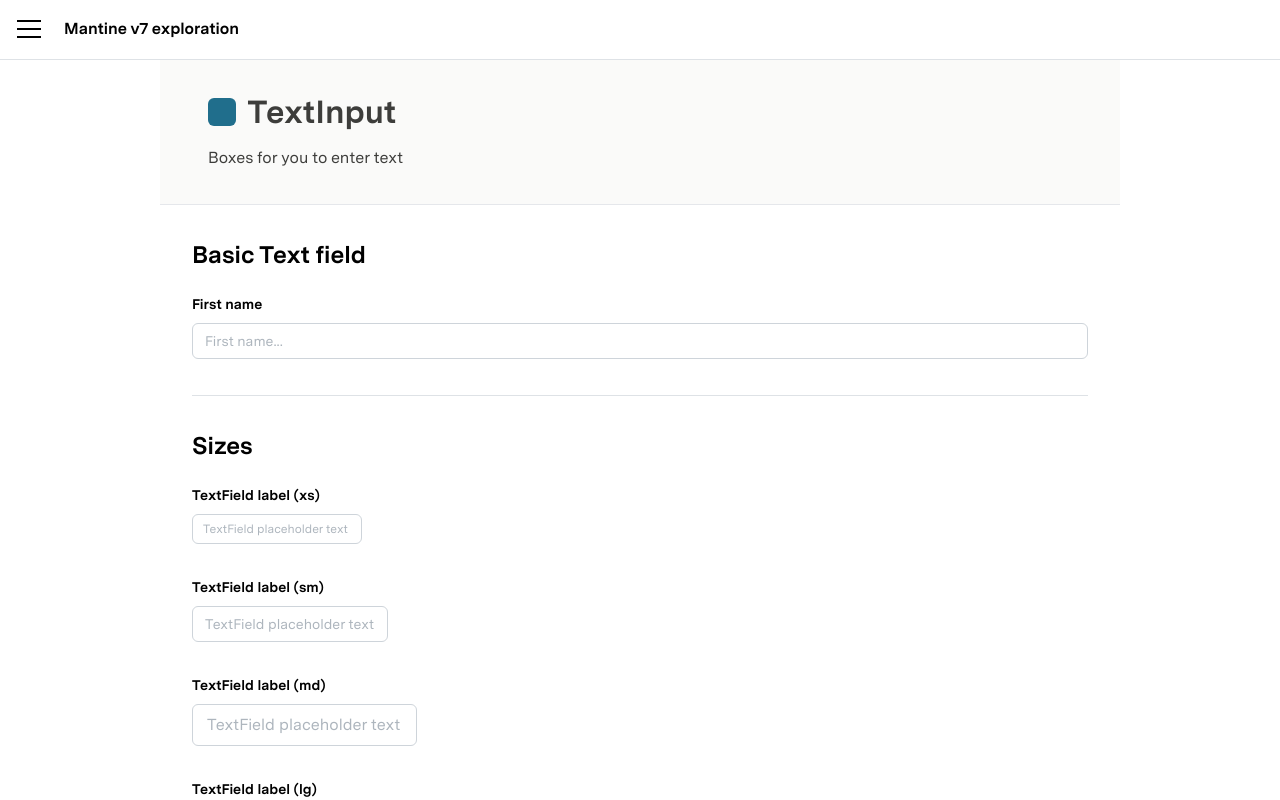
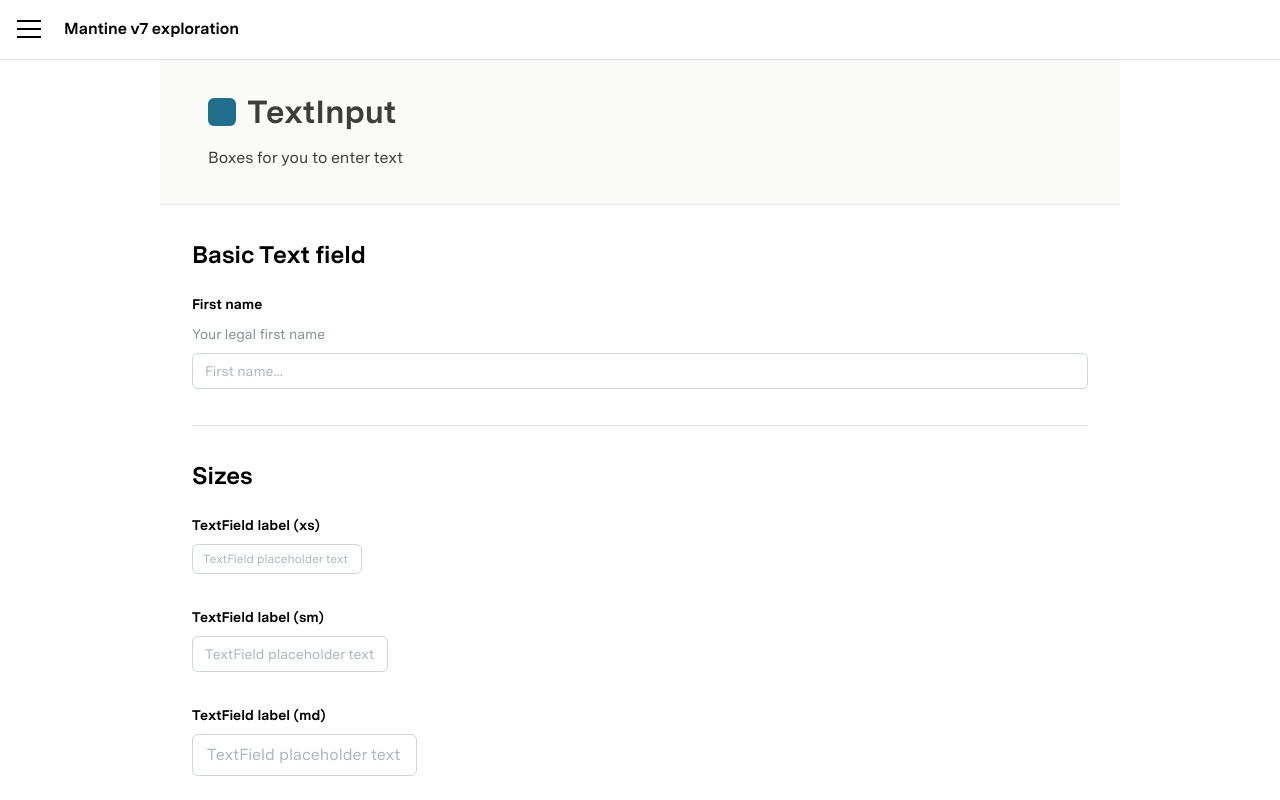
Before and after one commit to goodhuman-me/mantine-demo, a React (Vite) app: page /TextInput in a window 1280 px wide. Shown: the top 800 px of the page. Built offline with nearby package versions, Linux system fonts and the light colour scheme; some icons are missing.

Commit message:
feat: More WIP TextInput props

```diff
--- a/src/pages/components/ButtonsPage.tsx
+++ b/src/pages/components/ButtonsPage.tsx
@@ -1,5 +1,5 @@
 import { CodeHighlight } from "@mantine/code-highlight";
-import { ActionIcon, Box, Button, Group, Text } from "@mantine/core";
+import { ActionIcon, Box, Button, Group, Text, Title } from "@mantine/core";
 import { Analyze } from "tabler-icons-react";
 import { Content } from "../../components/Content";
 import DefaultLayout from "../../layouts/DefaultLayout";
@@ -29,7 +29,7 @@
 
         <Content.Area>
           <Content.Text>
-            <b>Sample code</b>
+            <Title order={4}>Sample code</Title>
           </Content.Text>
           <CodeHighlight
             language="tsx"
--- a/src/pages/components/TextInputPage.tsx
+++ b/src/pages/components/TextInputPage.tsx
@@ -9,7 +9,7 @@
       <Content.Section>
         <TextInput
           label="First name"
-          // description="Your legal first name"
+          description="Your legal first name"
           placeholder="First name..."
         />
       </Content.Section>
--- a/src/pages/components/TypographyPage.tsx
+++ b/src/pages/components/TypographyPage.tsx
@@ -1,5 +1,5 @@
+import { Code, ComboboxData, Group, Select, Table, Text, Title, TitleOrder } from "@mantine/core";
 import { useState } from "react";
-import { ComboboxData, Table, Text, Title, Code, Select, Flex, TitleOrder, Group } from "@mantine/core";
 import { Content } from "../../components/Content";
 import DefaultLayout from "../../layouts/DefaultLayout";
 
@@ -179,7 +179,8 @@
         </div>
         <Content.Area>
           <Title mb="md" order={parseInt(titleOrder as string) as TitleOrder}>
-            The Raven excerpts
+            The Raven excerpts <br />
+            From the poem by Edgar Allen Poe
           </Title>
           <Text size={paragraphSize as string}>
             Merely this was here never and ember. Ever ungainly or not lamplight followed his back lenore, forgiveness
--- a/src/themes/text-input/text-input-props.ts
+++ b/src/themes/text-input/text-input-props.ts
@@ -6,5 +6,6 @@
   classNames: {
     input: textInputClasses.input,
     label: textInputClasses.label,
+    description: textInputClasses.description,
   },
 });
--- a/src/themes/text-input/text-input.module.css
+++ b/src/themes/text-input/text-input.module.css
@@ -3,11 +3,19 @@
 .label {
   font-weight: var(--mantine-heading-font-weight) !important;
   font-size: var(--mantine-font-size-sm) !important;
+  /* line-height: var(--mantine-line-height-sm) !important; */
   margin-bottom: 0.5rem;
 }
 
+.description {
+  color: var(--brand-body-dark-1);
+  font-size: var(--mantine-font-size-sm) !important;
+  margin-bottom: 0.5rem !important;
+  line-height: var(--mantine-line-height-sm) !important;
+}
+
 .input {
-  :not(&[data-error]) {
+  input:not(&[data-error]) {
     --_input-placeholder-color: var(--brand-body-dark-1);
 
     @mixin hover {
@@ -25,7 +33,7 @@
     }
   }
 
-  &[data-error] {
+  input&[data-error] {
     border-width: 2px;
     border-color: var(--color-red-main);
     color: var(--color-red-main);
```
